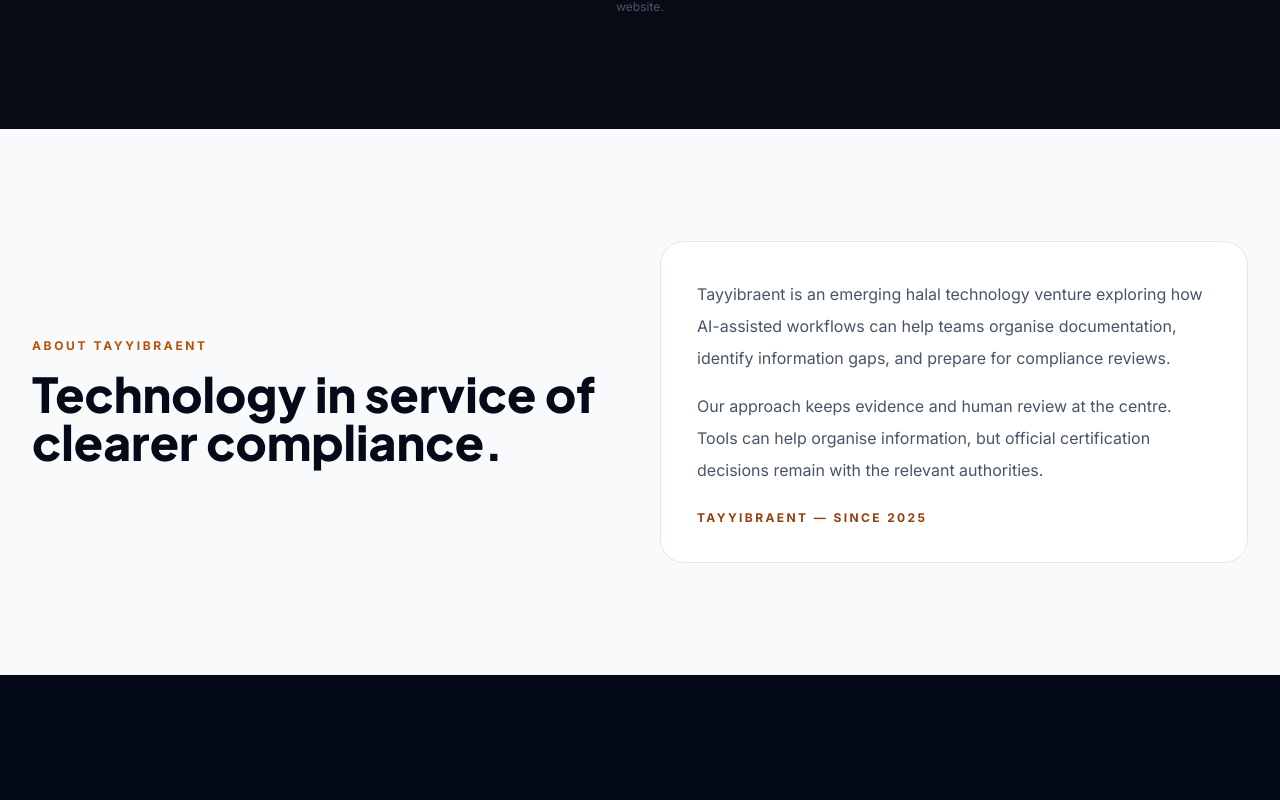
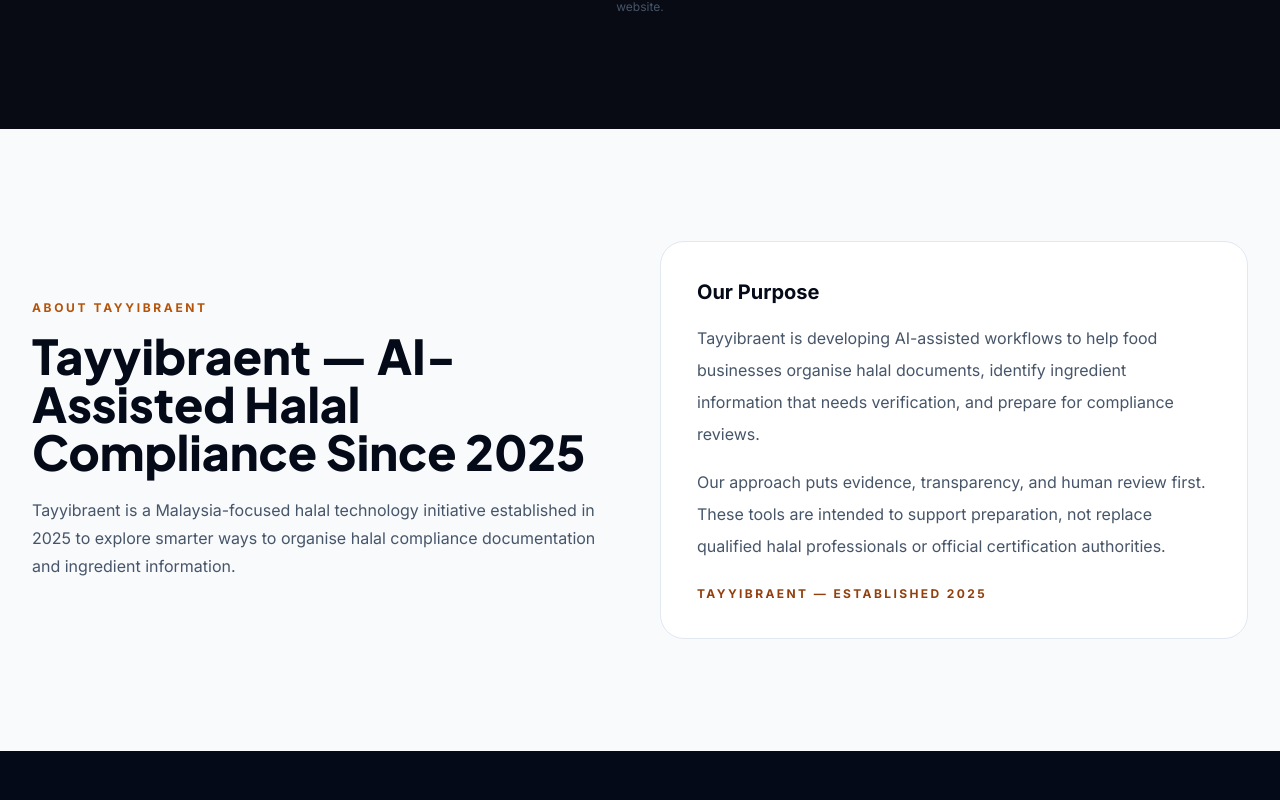
Before and after one commit to amiraimanmesran-wq/tayyibraent-web, a React (Vite) app: page / in a window 1280 px wide. Shown: the part 4640-5440 px from the top of the page. Built offline with nearby package versions, Linux system fonts and the light colour scheme.

Commit message:
Refactor About component for clarity and updates

```diff
--- a/src/App.tsx
+++ b/src/App.tsx
@@ -218,9 +218,58 @@ function Pricing() {
   </section>;
 }
 
+
 function About() {
-  return <section id="about" className="bg-slate-50 py-24 text-midnight md:py-28"><div className="mx-auto grid max-w-7xl gap-10 px-5 md:px-8 lg:grid-cols-2 lg:items-center"><div><p className="text-xs font-bold uppercase tracking-[.22em] text-amber-700">About Tayyibraent</p><h2 className="mt-4 font-display text-4xl font-extrabold md:text-5xl">Technology in service of clearer compliance.</h2></div><div className="rounded-3xl border border-slate-200 bg-white p-7 md:p-9"><p className="leading-8 text-slate-600">Tayyibraent is an emerging halal technology venture exploring how AI-assisted workflows can help teams organise documentation, identify information gaps, and prepare for compliance reviews.</p><p className="mt-4 leading-8 text-slate-600">Our approach keeps evidence and human review at the centre. Tools can help organise information, but official certification decisions remain with the relevant authorities.</p><p className="mt-6 text-xs font-bold uppercase tracking-[.2em] text-amber-800">Tayyibraent — Since 2025</p></div></div></section>;
+  return (
+    <section
+      id="about"
+      className="bg-slate-50 py-24 text-midnight md:py-28"
+    >
+      <div className="mx-auto grid max-w-7xl gap-10 px-5 md:px-8 lg:grid-cols-2 lg:items-center">
+        <div>
+          <p className="text-xs font-bold uppercase tracking-[.22em] text-amber-700">
+            About Tayyibraent
+          </p>
+
+          <h2 className="mt-4 font-display text-4xl font-extrabold md:text-5xl">
+            Tayyibraent — AI-Assisted Halal Compliance Since 2025
+          </h2>
+
+          <p className="mt-5 leading-7 text-slate-600">
+            Tayyibraent is a Malaysia-focused halal technology initiative
+            established in 2025 to explore smarter ways to organise halal
+            compliance documentation and ingredient information.
+          </p>
+        </div>
+
+        <div className="rounded-3xl border border-slate-200 bg-white p-7 md:p-9">
+          <h3 className="text-xl font-bold">
+            Our Purpose
+          </h3>
+
+          <p className="mt-4 leading-8 text-slate-600">
+            Tayyibraent is developing AI-assisted workflows to help food
+            businesses organise halal documents, identify ingredient
+            information that needs verification, and prepare for compliance
+            reviews.
+          </p>
+
+          <p className="mt-4 leading-8 text-slate-600">
+            Our approach puts evidence, transparency, and human review
+            first. These tools are intended to support preparation, not
+            replace qualified halal professionals or official certification
+            authorities.
+          </p>
+
+          <p className="mt-6 text-xs font-bold uppercase tracking-[.2em] text-amber-800">
+            Tayyibraent — Established 2025
+          </p>
+        </div>
+      </div>
+    </section>
+  );
 }
+
 
 function EarlyAccess() {
   const [email,setEmail]=useState('');
```
